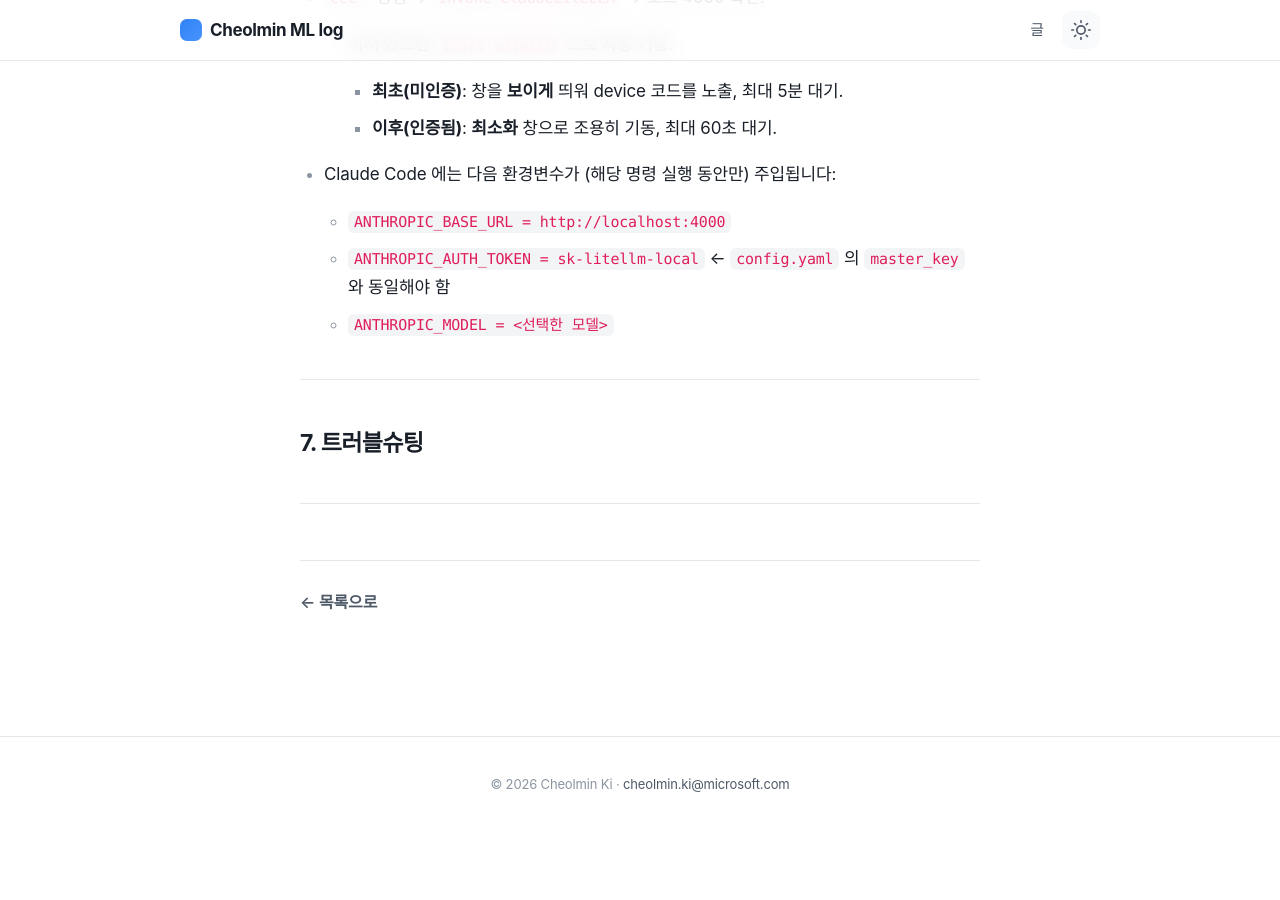
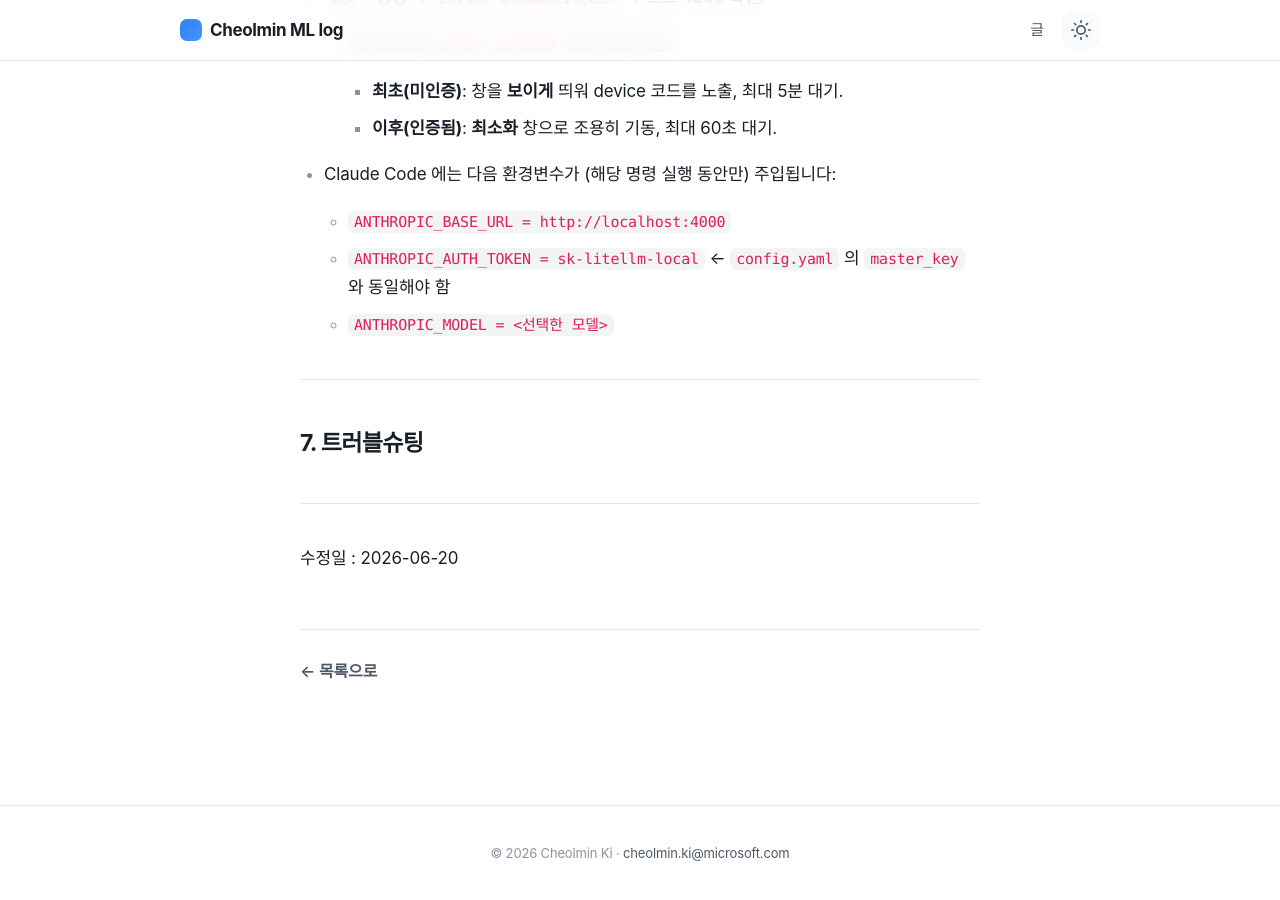
Before and after one commit to cheolmin/notion-blog, a Jekyll site: the page built from _posts/2026-06-20-cc with github copilot.md, in a window 1280 px wide and 900 px high, scrolled down 5378 px. Built offline with Jekyll 4.4.1, drawn with Linux system fonts in a browser that asks for light colours; some web fonts are replaced; comment, search, counter and statistics services are not loaded; before the commit the page ends 6209 px from its top, so only the background shows below that.

Commit message:
chore(content): sync from Notion

```diff
--- a/_posts/2026-06-20-cc with github copilot.md
+++ b/_posts/2026-06-20-cc with github copilot.md
@@ -182,3 +182,5 @@ Set-CopilotModel <모델>  # ccc 의 기본 모델을 세션 동안 변경
 ## 7. 트러블슈팅
 
 ---
+
+수정일 : 2026-06-20
```
